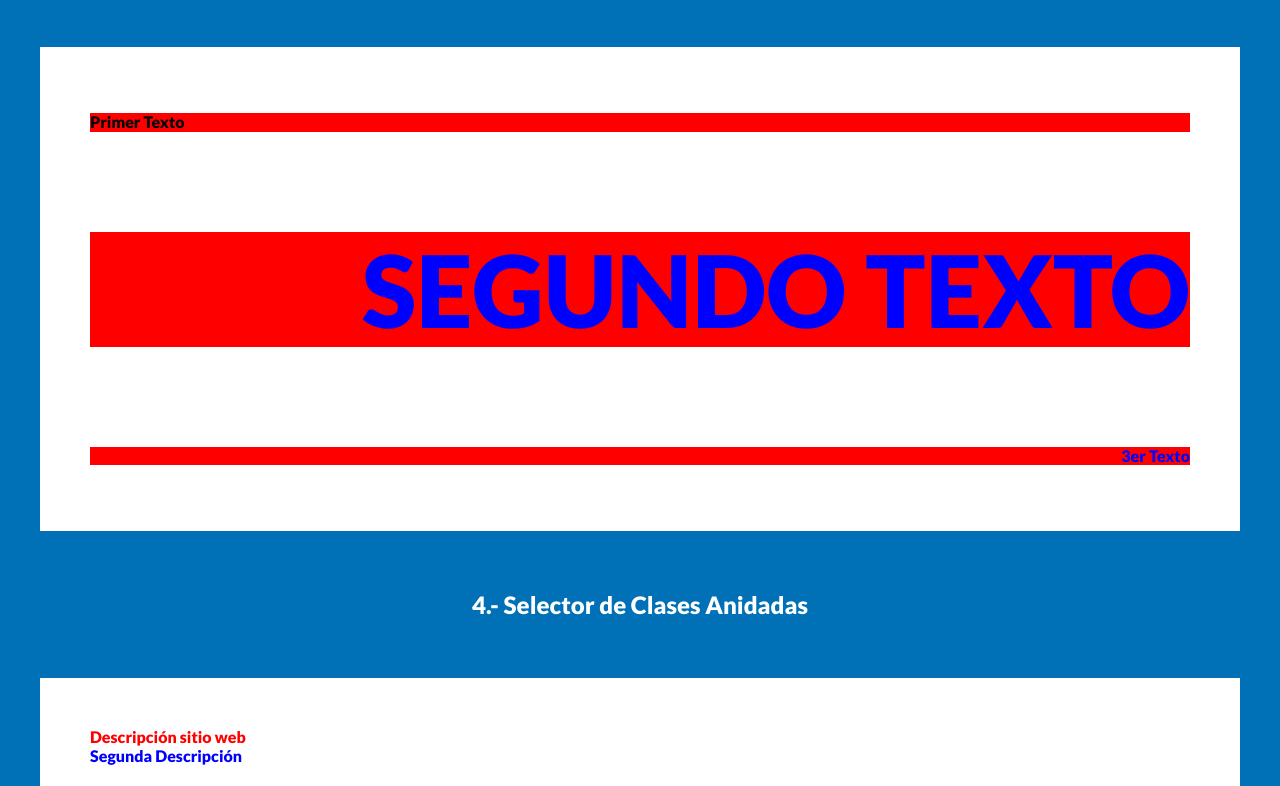
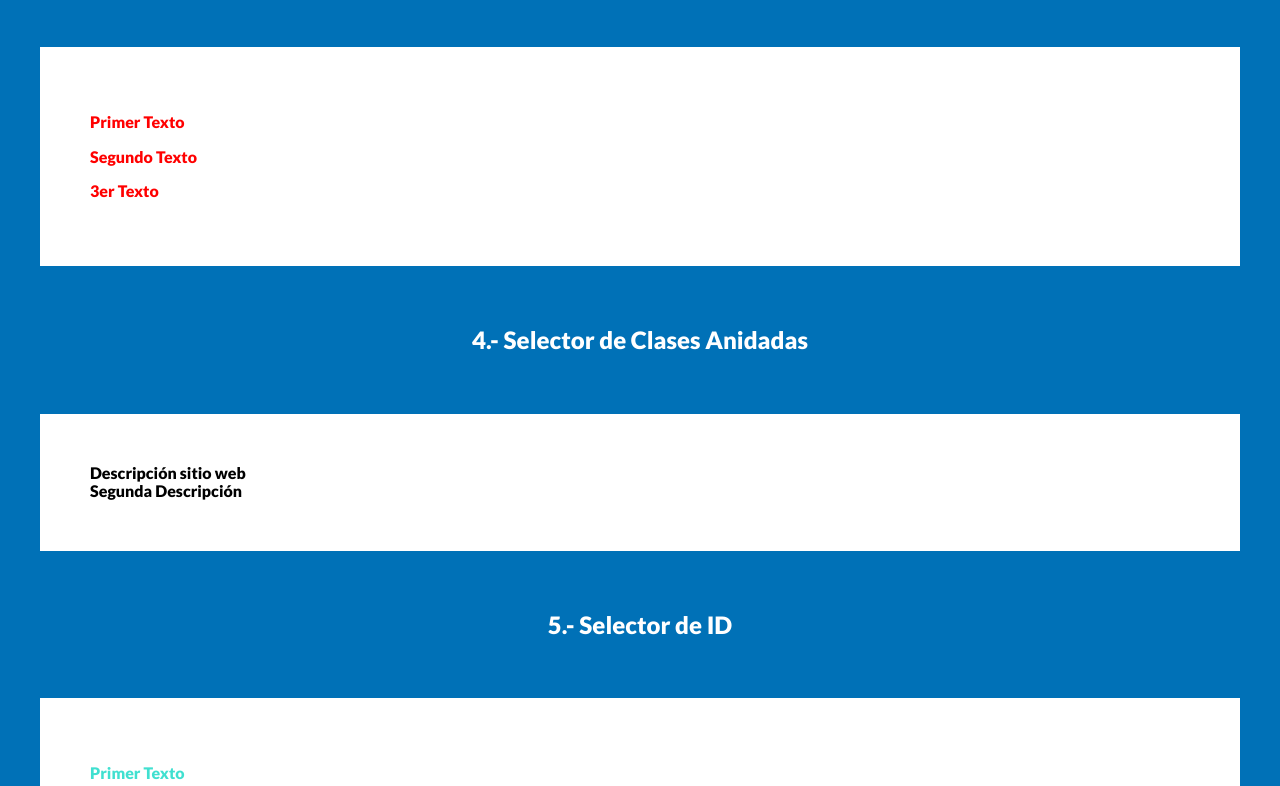
Before and after one commit to heduardogarcia/selectoresTypeEGC, a plain HTML site: page index.html in a window 1280 px wide. Shown: the part 1094-1880 px from the top of the page. Drawn offline with Linux system fonts and the light colour scheme.

Commit message:
uso de selectores id

```diff
--- /dev/null
+++ b/css/05.css
@@ -0,0 +1,11 @@
+#encabezado.texto{
+    color:turquoise;
+}
+
+#encabezado {
+    color: blue;
+}
+
+.texto {
+    color: red;
+}
--- a/index.html
+++ b/index.html
@@ -11,9 +11,10 @@
     <link rel="stylesheet" href="css/normalize.css">
     <link rel="stylesheet" href="css/style.css">
     <!-- <link rel="stylesheet" href="css/01.css"> -->
-    <link rel="stylesheet" href="css/02.css">
-    <link rel="stylesheet" href="css/03.css">
-    <link rel="stylesheet" href="css/04.css">
+    <!-- <link rel="stylesheet" href="css/02.css">
+    <link rel="stylesheet" href="css/03.css"> -->
+    <!-- <link rel="stylesheet" href="css/04.css"> -->
+    <link rel="stylesheet" href="css/05.css">
 
 
 </head>
```
